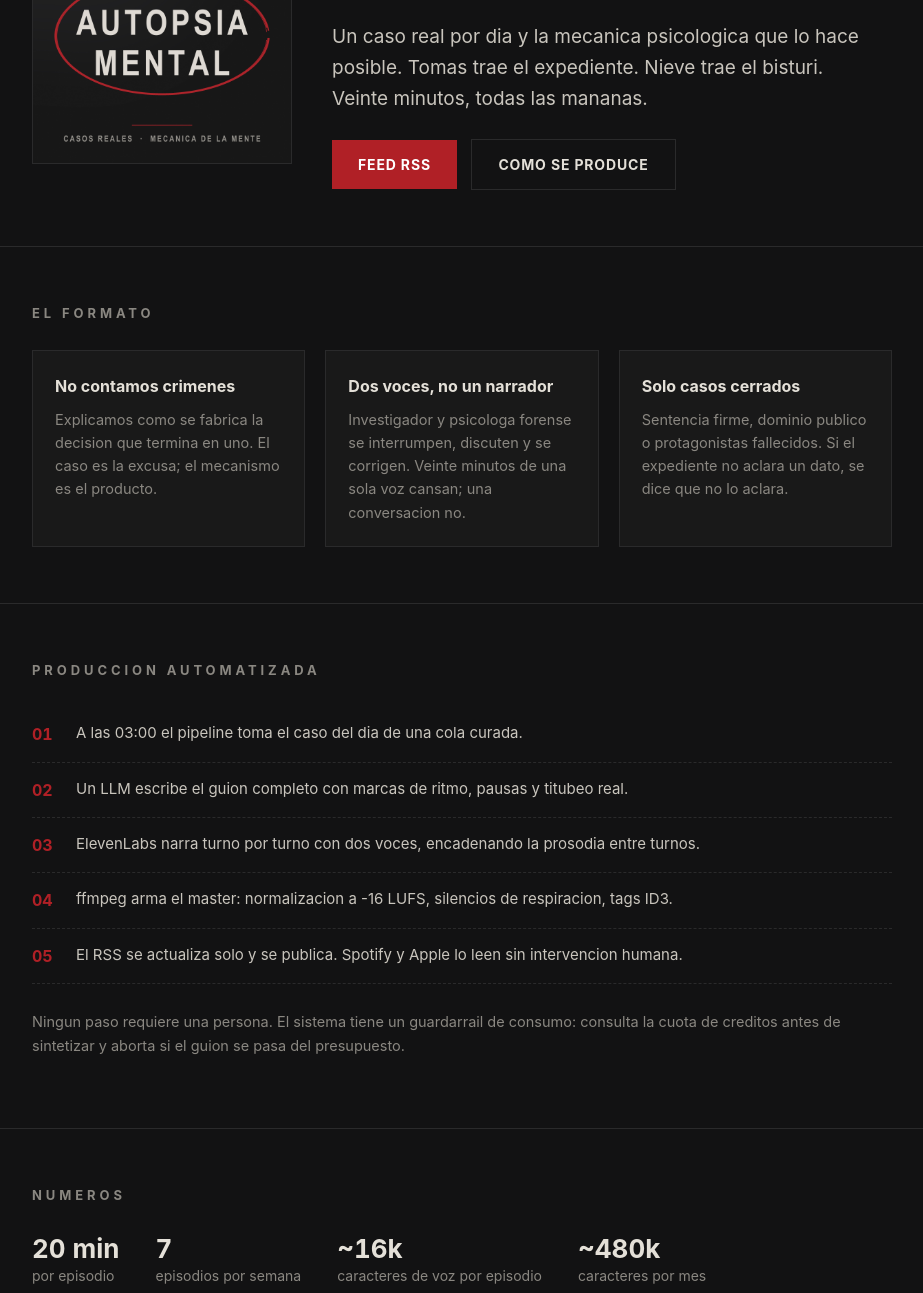
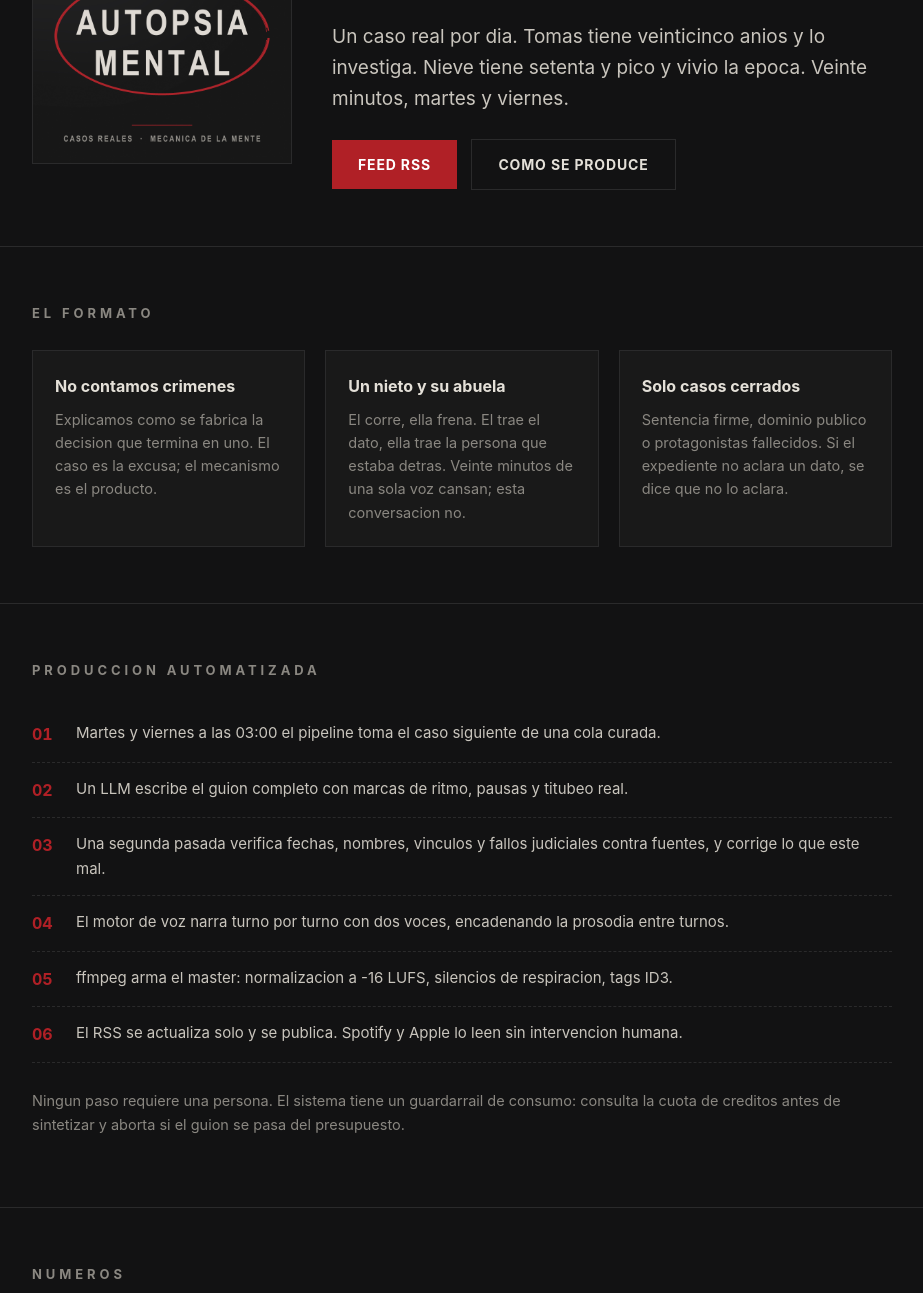
Before and after one commit to RanuK12/autopsia-mental-feed, a plain HTML site: page index.html in a window 1280 px wide. Shown: the part 194-1487 px from the top of the page, without its empty margins (178-1101 px from the left). Drawn offline with Linux system fonts and the light colour scheme.

Commit message:
chore: sitio al dia con el formato de dos episodios por semana
Co-Authored-By: Claude Opus 5 <noreply@anthropic.com>

```diff
--- a/index.html
+++ b/index.html
@@ -45,11 +45,11 @@
 <header><div class="wrap hero">
   <img src="cover.jpg" alt="Portada de Autopsia Mental">
   <div>
-    <p class="kicker">Podcast diario · Espanol</p>
+    <p class="kicker">Martes y viernes · Espanol</p>
     <h1>Autopsia Mental</h1>
     <hr class="rule">
-    <p class="lead">Un caso real por dia y la mecanica psicologica que lo hace posible.
-      Tomas trae el expediente. Nieve trae el bisturi. Veinte minutos, todas las mananas.</p>
+    <p class="lead">Un caso real por dia. Tomas tiene veinticinco anios y lo investiga.
+      Nieve tiene setenta y pico y vivio la epoca. Veinte minutos, martes y viernes.</p>
     <a class="cta" href="feed.xml">Feed RSS</a>
     <a class="cta ghost" href="#produccion">Como se produce</a>
   </div>
@@ -61,9 +61,9 @@
     <div class="card"><h3>No contamos crimenes</h3>
       <p>Explicamos como se fabrica la decision que termina en uno. El caso es la excusa;
          el mecanismo es el producto.</p></div>
-    <div class="card"><h3>Dos voces, no un narrador</h3>
-      <p>Investigador y psicologa forense se interrumpen, discuten y se corrigen.
-         Veinte minutos de una sola voz cansan; una conversacion no.</p></div>
+    <div class="card"><h3>Un nieto y su abuela</h3>
+      <p>El corre, ella frena. El trae el dato, ella trae la persona que estaba detras.
+         Veinte minutos de una sola voz cansan; esta conversacion no.</p></div>
     <div class="card"><h3>Solo casos cerrados</h3>
       <p>Sentencia firme, dominio publico o protagonistas fallecidos. Si el expediente
          no aclara un dato, se dice que no lo aclara.</p></div>
@@ -72,11 +72,12 @@
 
 <section id="produccion"><div class="wrap">
   <h2>Produccion automatizada</h2>
-  <div class="step"><b>01</b><span>A las 03:00 el pipeline toma el caso del dia de una cola curada.</span></div>
+  <div class="step"><b>01</b><span>Martes y viernes a las 03:00 el pipeline toma el caso siguiente de una cola curada.</span></div>
   <div class="step"><b>02</b><span>Un LLM escribe el guion completo con marcas de ritmo, pausas y titubeo real.</span></div>
-  <div class="step"><b>03</b><span>ElevenLabs narra turno por turno con dos voces, encadenando la prosodia entre turnos.</span></div>
-  <div class="step"><b>04</b><span>ffmpeg arma el master: normalizacion a -16 LUFS, silencios de respiracion, tags ID3.</span></div>
-  <div class="step"><b>05</b><span>El RSS se actualiza solo y se publica. Spotify y Apple lo leen sin intervencion humana.</span></div>
+  <div class="step"><b>03</b><span>Una segunda pasada verifica fechas, nombres, vinculos y fallos judiciales contra fuentes, y corrige lo que este mal.</span></div>
+  <div class="step"><b>04</b><span>El motor de voz narra turno por turno con dos voces, encadenando la prosodia entre turnos.</span></div>
+  <div class="step"><b>05</b><span>ffmpeg arma el master: normalizacion a -16 LUFS, silencios de respiracion, tags ID3.</span></div>
+  <div class="step"><b>06</b><span>El RSS se actualiza solo y se publica. Spotify y Apple lo leen sin intervencion humana.</span></div>
   <p style="color:var(--dim);font-size:14.5px;margin-top:26px">
     Ningun paso requiere una persona. El sistema tiene un guardarrail de consumo:
     consulta la cuota de creditos antes de sintetizar y aborta si el guion se pasa del presupuesto.</p>
@@ -86,9 +87,9 @@
   <h2>Numeros</h2>
   <div class="meta">
     <div><b>20 min</b>por episodio</div>
-    <div><b>7</b>episodios por semana</div>
+    <div><b>2</b>episodios por semana</div>
     <div><b>~16k</b>caracteres de voz por episodio</div>
-    <div><b>~480k</b>caracteres por mes</div>
+    <div><b>~135k</b>caracteres por mes</div>
   </div>
 </div></section>
 
```
